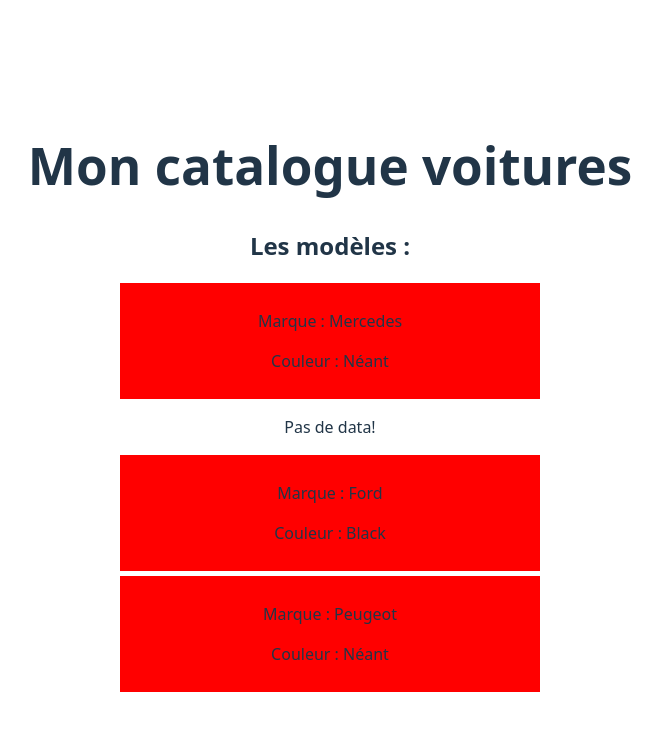
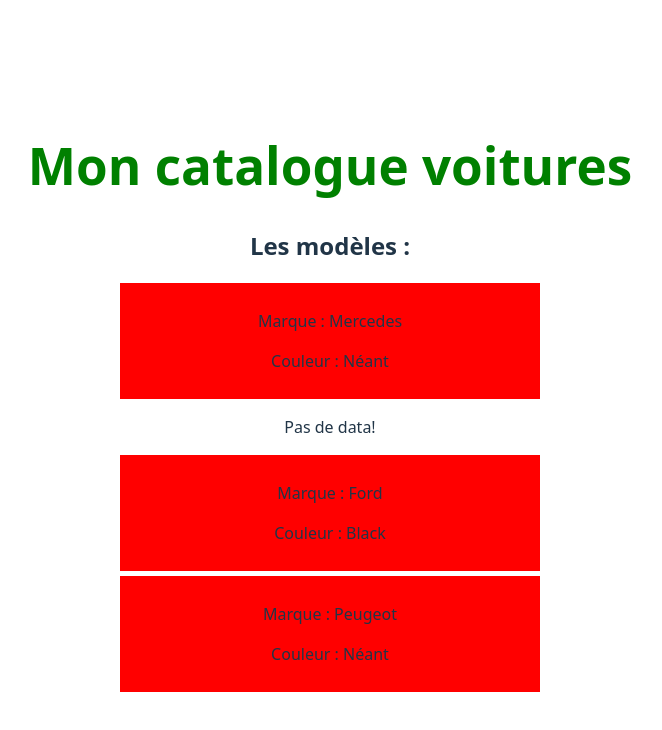
Before and after one commit to Julen37/coursREACT, a React (Vite) app in the folder my-app/: page / in a window 1280 px wide. Shown: the top 730 px of the page, without its empty margins (310-972 px from the left). Built offline with nearby package versions, Linux system fonts and the light colour scheme.

Commit message:
exo 2a state color appliqué

```diff
--- a/my-app/src/App.jsx
+++ b/my-app/src/App.jsx
@@ -10,13 +10,16 @@
   state = {
     titre: 'Mon catalogue voitures',
     sous_titre: 'Les modèles :',
+    color: 'green'
   }
 
   render(){
     return (
       <div>
         {/* <MyCars></MyCars> */}
-        <MyCars title={this.state.titre} subtitle={this.state.sous_titre}/>
+        <MyCars title={this.state.titre}
+                subtitle={this.state.sous_titre}
+                color={this.state.color}/>
       </div>
     )
   }
--- a/my-app/src/components/MyCars.jsx
+++ b/my-app/src/components/MyCars.jsx
@@ -8,7 +8,7 @@
 
     return (
       <div>
-        <h1>{this.props.title}</h1>
+        <h1 style={{ color : this.props.color}} >{this.props.title}</h1>
         <h2>{this.props.subtitle}</h2>
         <Cars children="Mercedes"/>
         <Cars />
```
